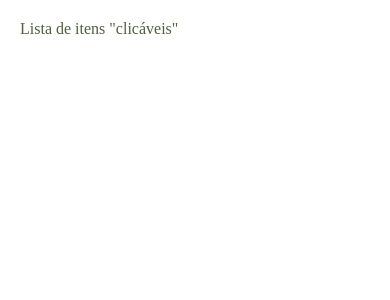
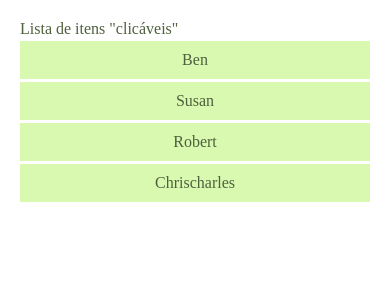
Before and after one commit to gui-lherme1234/CARDMOB, a React Native app: screen / in a window 390 px wide. Shown: the top 300 px of the page. Built offline with nearby package versions, Linux system fonts and the light colour scheme.

Commit message:
Add List component [done]

```diff
--- a/components/List.js
+++ b/components/List.js
@@ -1,5 +1,5 @@
 import React, { Component } from "react";
-import {Text, View, StyleSheet, Touchableopacity } from "react-native";
+import {Text, View, StyleSheet, Touchableopacity, TouchableOpacity } from "react-native";
 
 
 class List extends Component {
@@ -20,6 +20,21 @@ class List extends Component {
                 <text style={styles.text}>
                     Lista de itens "clicáveis"
                 </text>
+                <text>
+                    {
+                        this.state.names.map((item, index) => (
+                            <TouchableOpacity
+                            key={item.id}
+                            style={styles.container}
+                            onPress={() => this.alertItemName(item)}
+                            >
+                                <text style={styles.text}>
+                                    {item.name}
+                                </text>
+                            </TouchableOpacity>
+                        ))
+                    }
+                </text>
             </view>
         );
     }
```
